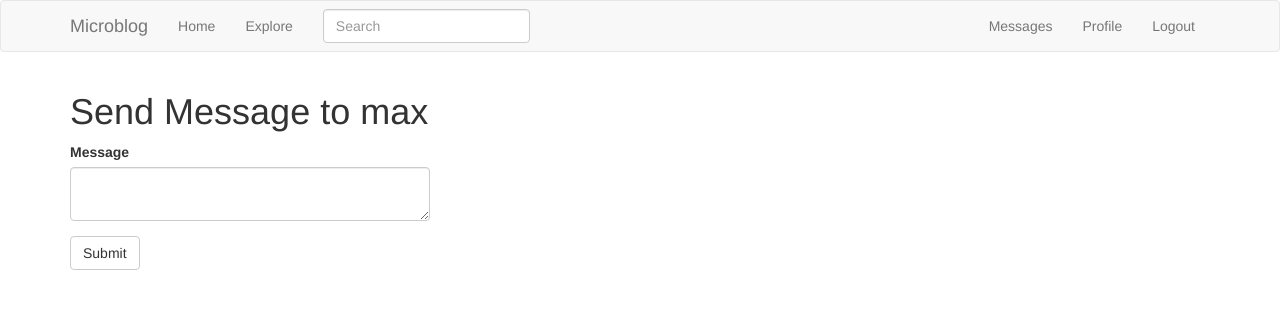
After one commit to mitiak/microblog, a Flask app: a page that uses app/templates/base.html in a window 1280 px wide. The commit adds this page. Shown: the top 309 px of the page. Run offline with Flask 2, Linux system fonts and the light colour scheme; a user stored in the database is signed in; data comes from the database, SQL or seed files in the repository; both versions use the stored data as it was after the commit; some libraries are stand-ins or nearby versions.

Commit message:
private messages

```diff
--- a/app/forms.py
+++ b/app/forms.py
@@ -74,3 +74,8 @@ class SearchForm(FlaskForm):
         if 'csrf_enabled' not in kwargs:
             kwargs['csrf_enabled'] = False
         super(SearchForm, self).__init__(*args, **kwargs)
+
+
+class MessageForm(FlaskForm):
+    message = TextAreaField('Message', validators=[DataRequired(), Length(min=0, max=140)])
+    submit = SubmitField('Submit')
--- a/app/models.py
+++ b/app/models.py
@@ -37,6 +37,15 @@ class User(UserMixin, db.Model):
         backref=db.backref('followers', lazy='dynamic'),
         lazy='dynamic'
     )
+
+    messages_sent = db.relationship('Message',
+                                    foreign_keys='Message.sender_id',
+                                    backref='author', lazy='dynamic')
+    messages_received = db.relationship('Message',
+                                        foreign_keys='Message.recipient_id',
+                                        backref='recipient', lazy='dynamic')
+    last_message_read_time = db.Column(db.DateTime)
+
 
     def __init__(self, username, email):
         self.username = username
@@ -87,6 +96,12 @@ class User(UserMixin, db.Model):
         except:
             return
         return User.query.get(id)
+
+    def new_messages(self):
+        last_read_time = self.last_message_read_time or datetime(1900, 1, 1)
+        return Message.query.filter_by(recipient=self).filter(
+            Message.timestamp > last_read_time).count()
+
 
 
 class SearchableMixin(object):
@@ -139,5 +154,17 @@ class Post(SearchableMixin, db.Model):
         return '<Post {}>'.format(self.body)
 
 
+class Message(db.Model):
+    id = db.Column(db.Integer, primary_key=True)
+    sender_id = db.Column(db.Integer, db.ForeignKey('user.id'))
+    recipient_id = db.Column(db.Integer, db.ForeignKey('user.id'))
+    body = db.Column(db.String(140))
+    timestamp = db.Column(db.DateTime, index=True, default=datetime.utcnow)
+
+    def __repr__(self):
+        return '<Message {}>'.format(self.body)
+
+
+
 db.event.listen(db.session, 'before_commit', SearchableMixin.before_commit)
 db.event.listen(db.session, 'after_commit', SearchableMixin.after_commit)
--- a/app/routes.py
+++ b/app/routes.py
@@ -5,8 +5,9 @@ from flask_login import current_user, login_user, logout_user, login_required
 from werkzeug.urls import url_parse
 
 from app import app, db
-from app.models import User, Post
-from app.forms import LoginForm, RegistrationForm, EditProfileForm, PostForm, ResetPasswordRequestForm, SearchForm
+from app.models import User, Post, Message
+from app.forms import LoginForm, RegistrationForm, EditProfileForm, PostForm, ResetPasswordRequestForm, SearchForm, \
+    MessageForm
 from app.email import send_password_reset_email
 from app.forms import ResetPasswordForm
 
@@ -199,3 +200,32 @@ def search():
         if page > 1 else None
     return render_template('search.html', title='Search', posts=posts,
                            next_url=next_url, prev_url=prev_url)
+
+
+@app.route('/send_message/<recipient>', methods=['GET', 'POST'])
+@login_required
+def send_message(recipient):
+    user = User.query.filter_by(username=recipient).first_or_404()
+    form = MessageForm()
+    if form.validate_on_submit():
+        msg = Message(author=current_user, recipient=user,
+                      body=form.message.data)
+        db.session.add(msg)
+        db.session.commit()
+        flash('Your message has been sent.')
+        return redirect(url_for('user', username=recipient))
+    return render_template('send_message.html', title='Send Message', form=form, recipient=recipient)
+
+
+@app.route('/messages')
+@login_required
+def messages():
+    current_user.last_message_read_time = datetime.utcnow()
+    db.session.commit()
+    page = request.args.get('page', 1, type=int)
+    messages = current_user.messages_received.order_by(Message.timestamp.desc()).paginate(
+        page, current_app.config['POSTS_PER_PAGE'], False
+    )
+    next_url = url_for('messages', page=messages.next_num) if messages.has_next else None
+    prev_url = url_for('messages', page=messages.prev_num) if messages.has_prev else None
+    return render_template('messages.html', messages=messages.items, next_url=next_url, prev_url=prev_url)
--- a/app/templates/base.html
+++ b/app/templates/base.html
@@ -35,6 +35,16 @@
                     {% if current_user.is_anonymous %}
                     <li><a href="{{ url_for('login') }}">Login</a></li>
                     {% else %}
+                    <li><a href="{{ url_for('messages') }}">Messages
+                        {% set new_messages = current_user.new_messages() %}
+                        {% if new_messages %}
+                            <span id="message_count" class="badge"
+                                  style="visibility: {% if new_messages %}visible
+                                                     {% else %}hidden {% endif %};">
+                                {{ new_messages }}
+                            </span>
+                        {% endif %}
+                    </a></li>
                     <li><a href="{{ url_for('user', username=current_user.username) }}">Profile</a></li>
                     <li><a href="{{ url_for('logout') }}">Logout</a></li>
                     {% endif %}
@@ -62,4 +72,11 @@
 {% block scripts %}
     {{ super() }}
     {{ moment.include_moment() }}
+    <script>
+        function set_message_count(n) {
+            $('#message_count').text(n);
+            $('#message_count').css('visibility', n ? 'visible' : 'hidden');
+        }
+    </script>
+
 {% endblock %}
--- /dev/null
+++ b/app/templates/send_message.html
@@ -0,0 +1,11 @@
+{% extends "base.html" %}
+{% import 'bootstrap/wtf.html' as wtf %}
+
+{% block app_content %}
+    <h1> Send Message to {{recipient}} </h1>
+    <div class="row">
+        <div class="col-md-4">
+            {{ wtf.quick_form(form) }}
+        </div>
+    </div>
+{% endblock %}
```
Also changed, not shown: app/templates/messages.html (added, +22 -0 lines), app/templates/user.html (+7 -1 lines), migrations/versions/f509edb53a0b_private_messages.py (added, +41 -0 lines), app.db.
